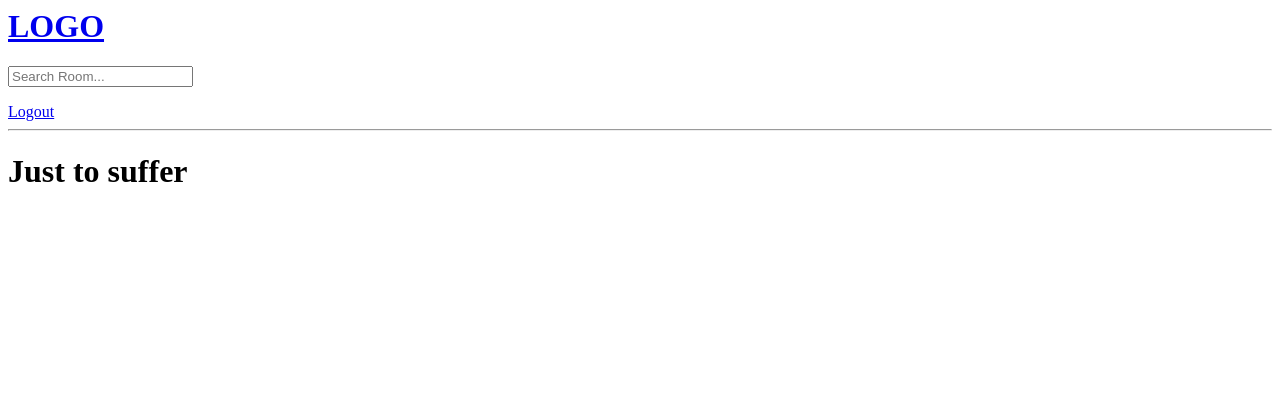
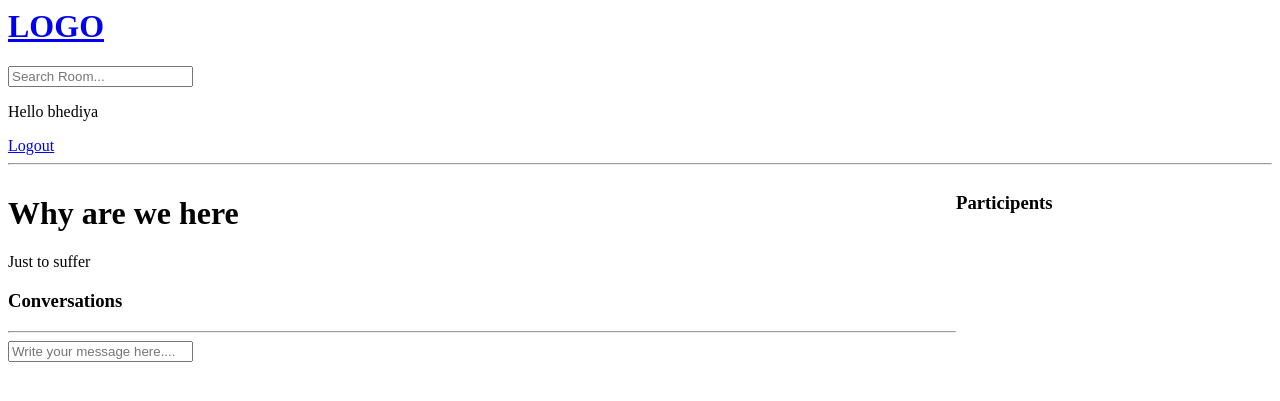
Before and after one commit to VaibhavSiroha/studybud, a Django app: page /room/5/ in a window 1280 px wide. Shown: the top 401 px of the page. Run offline with Django 5.2, Linux system fonts and the light colour scheme; a user stored in the database is signed in; data comes from the database, SQL or seed files in the repository; both versions use the stored data as it was after the commit.

Commit message:
added messages ability

```diff
--- a/base/models.py
+++ b/base/models.py
@@ -11,7 +11,7 @@ class Room(models.Model):
     topic=models.ForeignKey(Topic,on_delete=models.SET_NULL,null=True)
     name=models.CharField(max_length=200)
     description=models.TextField(null=True,blank=True)
-    #participents=
+    participents=models.ManyToManyField(User, related_name='participents', blank=True)
     updated=models.DateTimeField(auto_now=True)
     created=models.DateTimeField(auto_now_add=True)
     class Meta:
--- a/base/templates/base/room.html
+++ b/base/templates/base/room.html
@@ -1,7 +1,51 @@
 {% extends 'main.html' %}
-
 {% block content %}
 
-<h1>{{room.description}}</h1>
+<style>
+    .room-container{
+        display: grid;
+        grid-template-columns: 3fr 1fr;
+    }
+</style>
+
+<div class="room-container">
+  <div>
+    <h1>{{room.name}}</h1>
+
+    <p>{{room.description}}</p>
+
+    <div class="comment-wrapper">
+      <h3>Conversations</h3>
+      <hr />
+
+      {% for message in room_messages %}
+
+      <div>
+        <small>@{{message.user}} {{message.created|timesince}} ago</small>
+        <p>{{message.body}}</p>
+        <hr />
+      </div>
+
+      {% endfor %}
+    </div>
+
+    {% if request.user.is_authenticated %}
+    <div class="comment-form">
+      <form method="POST" action="">
+        {% csrf_token %}
+        <input
+          type="text"
+          name="body"
+          placeholder="Write your message here...."
+        />
+      </form>
+    </div>
+    {% endif %}
+  </div>
+  <div>
+    <h3>Participents</h3>
+  </div>
+
+</div>
 
 {% endblock content %}
--- a/base/views.py
+++ b/base/views.py
@@ -1,7 +1,7 @@
 from django.shortcuts import render,redirect
 from django.contrib import messages
 from django.contrib.auth.decorators import login_required
-from .models import Room,Topic
+from .models import Room,Topic,Message
 from django.http import HttpResponse
 from django.contrib.auth.models import User
 from django.contrib.auth import authenticate,login,logout
@@ -72,10 +72,20 @@ def home(request):
     context={'rooms':rooms,'topics':topics,'room_count':room_count}
     return render(request,'base/home.html',context)
 
-def room(requset,pk):
-    room= Room.objects.get(id=pk)
-    context={'room': room}
-    return render(requset,'base/room.html',context)
+def room(request, pk):
+    room = Room.objects.get(id=pk)
+    room_messages = room.message_set.all().order_by('-created')
+
+    if request.method=='POST':
+        message= Message.objects.create(
+            user=request.user,
+            room=room,
+            body=request.POST.get('body')
+        )
+        return redirect('room',pk=room.id)
+
+    context = {'room': room, 'room_messages': room_messages}
+    return render(request, 'base/room.html', context)
 
 @login_required(login_url='login')
 def createRoom(request):
--- a/templates/navbar.html
+++ b/templates/navbar.html
@@ -6,6 +6,7 @@
 </form>
 
 {% if request.user.is_authenticated %}
+<p>Hello {{request.user}}</p>
 <a href="{% url 'logout' %}">Logout</a>
 
 {% else %}
```
Also changed, not shown: base/migrations/0003_alter_room_options_room_participents.py (added), db.sqlite3.
